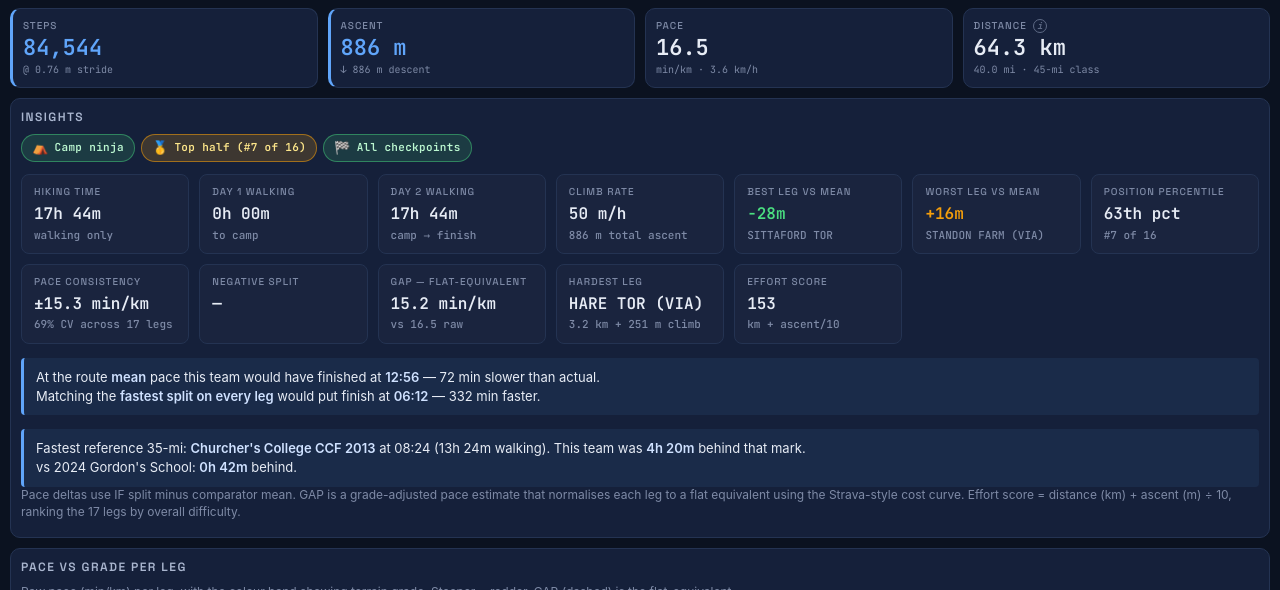
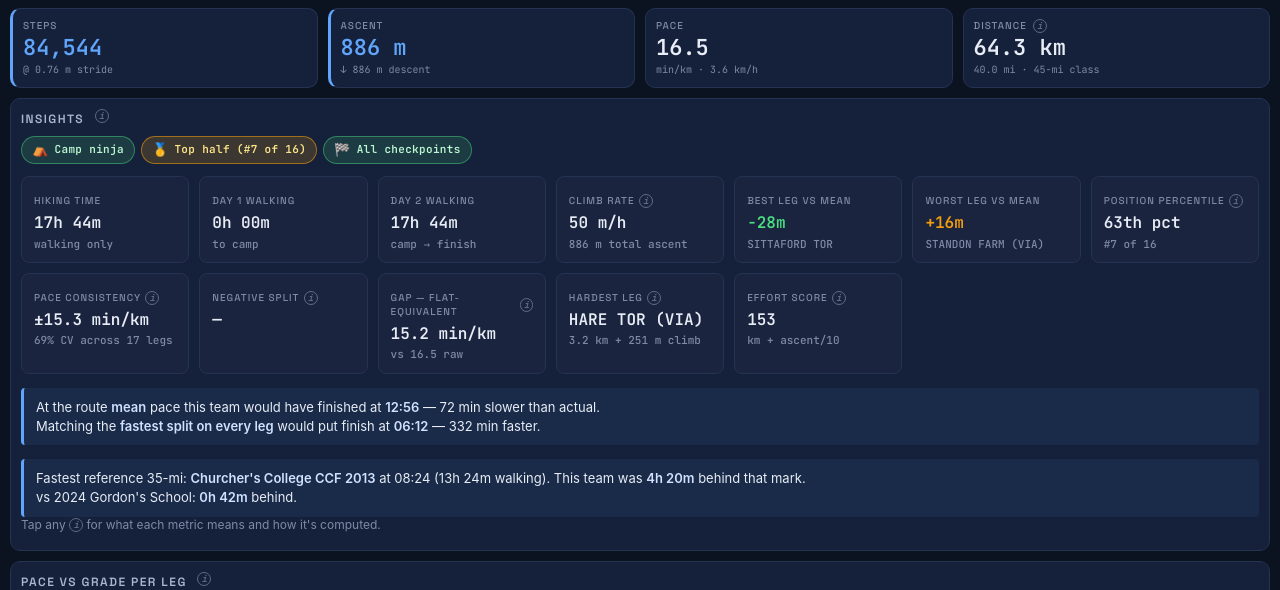
Before and after one commit to j3brns/tentors26, a website: page site/index.html in a window 1280 px wide. Shown: the part 362-952 px from the top of the page. Drawn offline with Linux system fonts and the light colour scheme.

Commit message:
ui: i-explainer popovers on technical metrics (#29)
Generalise the popover system: a single INFO_EXPLAINERS registry keyed
by data-info-key, and any element with class info-btn auto-wires.
Closes any open popover when another opens or on Escape / outside click.

Add 'i' buttons next to every technical or jargon-y metric:
  Distance (Haversine), Climb rate, Position percentile,
  Pace consistency, Negative split, GAP, Hardest leg, Effort score,
  Achievements (criteria), Pace vs grade card heading.

Each explainer covers what the number means and how it was computed,
so a casual reader can decode the dashboard without docs.

Co-authored-by: Claude <noreply@anthropic.com>

```diff
--- a/site/app.js
+++ b/site/app.js
@@ -521,15 +521,54 @@ function renderInsights(data) {
   }
 }
 
+// Explainer popover content keyed by data-info-key. Plain HTML strings.
+const INFO_EXPLAINERS = {
+  distance: `<strong>Haversine straight-line</strong> between consecutive checkpoint coordinates. Actual walked distance on Dartmoor is typically 10–15% greater (terrain, bog avoidance, navigation lines), so a 35-mi official route reads as ~40 mi straight-line.`,
+  gap: `<strong>Grade-Adjusted Pace.</strong> Your raw pace for each leg is divided by a Strava-style cost multiplier that reflects how much harder the terrain made it: ~1.24 at +5% grade, 1.61 at +10%. The result is a flat-equivalent pace — what you would have walked on level ground at the same effort. The card-level GAP shown here is distance-weighted across all reached legs.`,
+  effort: `<strong>Effort score = distance (km) + ascent (m) ÷ 10.</strong> A 100 m climb is treated as roughly equivalent to 1 km of flat walking. Lets us rank legs and full routes by combined exertion. The hardest leg shown above is the leg with the highest effort number.`,
+  consistency: `<strong>Pace consistency.</strong> Standard deviation of per-leg pace (min/km) across all reached legs, with the coefficient of variation (CV = stddev ÷ mean) shown alongside. Lower numbers mean a steadier walker. Endurance coaches typically aim for CV under 15% on long-form events.`,
+  negSplit: `<strong>Negative split.</strong> Day-2 average pace minus day-1 average pace (after the 11h overnight rest is stripped out). Negative means day 2 was faster — a marker of pacing discipline and recovery.`,
+  percentile: `Where the team finished relative to all teams on this route. <strong>90th percentile</strong> means top 10%. Computed from final rank ÷ total teams.`,
+  climb: `<strong>Climb rate</strong> = total ascent metres ÷ walking hours. Roughly comparable across routes regardless of distance — a useful "how hard was the up?" measure.`,
+  hardest: `Leg with the highest <strong>effort score</strong> (distance + ascent/10). The headline number combines the leg's length and its uphill metres into one ranking.`,
+  achievements: `Auto-derived from the data on this page. Criteria:<br/>🚀 Negative splitter — day-2 pace < day-1.<br/>⛰️ Hill killer — beat the comparator mean on at least half of the legs with grade ≥ +5%.<br/>🎯 Consistent — pace CV under 25%.<br/>⛺ Camp ninja — camp→Willsworthy split below comparator mean.<br/>🥇 Top half — final rank ≤ midpoint.<br/>🏁 All checkpoints — reached every checkpoint on the route.`,
+  paceVsGrade: `Each row is a leg between checkpoints. The bar's <strong>length</strong> is your raw pace (min/km). The bar's <strong>colour</strong> tracks the leg's grade — cooler blue for downhill, amber to red as the climb steepens. The white tick marks <strong>GAP</strong>: where the bar would end if the same effort were applied on flat ground. A long bar with a tick far to the left = you were actually fast for the terrain.`,
+  whatIf: `Sums comparator splits across all legs (mean and fastest), adds the start time and an 11h overnight, and projects the resulting wall-clock finish. Helpful for asking "if we matched the field" or "if we matched the leader on every leg".`,
+  historical: `Hand-curated reference from past Ten Tors 35-mi events (Churcher's 2011/2013, Gordon's 2024). Walking minutes are computed by subtracting the 11h overnight from the wall-clock Sunday finish.`
+};
+
 function setupInfoPopovers() {
-  const btn = document.getElementById('distanceInfoBtn');
-  const pop = document.getElementById('distanceInfoPop');
-  if (!btn || !pop || btn.dataset.wired) return;
-  btn.dataset.wired = '1';
-  const toggle = (e) => { e?.stopPropagation(); pop.hidden = !pop.hidden; };
-  btn.addEventListener('click', toggle);
-  document.addEventListener('click', (e) => { if (!pop.hidden && !pop.contains(e.target) && e.target !== btn) pop.hidden = true; });
-  document.addEventListener('keydown', (e) => { if (e.key === 'Escape') pop.hidden = true; });
+  const btns = document.querySelectorAll('.info-btn');
+  const closeAll = () => document.querySelectorAll('.info-pop').forEach(p => p.hidden = true);
+  for (const btn of btns) {
+    if (btn.dataset.wired) continue;
+    btn.dataset.wired = '1';
+    const key = btn.dataset.infoKey;
+    let pop = btn.nextElementSibling;
+    if (!pop || !pop.classList.contains('info-pop')) {
+      // Create on demand if HTML didn't include one inline.
+      pop = document.createElement('div');
+      pop.className = 'info-pop';
+      pop.role = 'tooltip';
+      pop.hidden = true;
+      btn.parentNode.insertBefore(pop, btn.nextSibling);
+    }
+    if (key && INFO_EXPLAINERS[key] && !pop.dataset.populated) {
+      pop.innerHTML = INFO_EXPLAINERS[key];
+      pop.dataset.populated = '1';
+    }
+    btn.addEventListener('click', (e) => {
+      e.stopPropagation();
+      const wasHidden = pop.hidden;
+      closeAll();
+      if (wasHidden) pop.hidden = false;
+    });
+  }
+  if (!document.body.dataset.popWired) {
+    document.body.dataset.popWired = '1';
+    document.addEventListener('click', closeAll);
+    document.addEventListener('keydown', (e) => { if (e.key === 'Escape') closeAll(); });
+  }
 }
 
 // Compute per-leg metrics: split minutes, distance, ascent/descent, grade, raw
--- a/site/index.html
+++ b/site/index.html
@@ -60,41 +60,38 @@
     <div class="tile">
       <span class="tile-label">
         Distance
-        <button type="button" class="info-btn" id="distanceInfoBtn" aria-describedby="distanceInfoPop" aria-label="About this distance">i</button>
+        <button type="button" class="info-btn" data-info-key="distance" aria-label="About this distance">i</button>
       </span>
       <span class="tile-value" id="tileDistance">—</span>
       <span class="tile-sub" id="tileDistanceSub">—</span>
-      <div class="info-pop" id="distanceInfoPop" role="tooltip" hidden>
-        <strong>Haversine straight-line</strong> between consecutive checkpoint coordinates. The actual walked distance on Dartmoor is typically 10–15% greater (terrain, bog avoidance, navigation lines), so a 35-mile official route reads as ~40 mi straight-line.
-      </div>
     </div>
   </section>
 
   <section class="card insights-card" aria-labelledby="insightsHeading">
-    <h2 id="insightsHeading">Insights</h2>
+    <h2 id="insightsHeading">Insights <button type="button" class="info-btn" data-info-key="achievements" aria-label="About achievement badges">i</button></h2>
     <div id="achievements" class="achievements" aria-label="Achievement badges"></div>
     <dl class="insights">
       <div><dt>Hiking time</dt><dd id="insHiking">—</dd></div>
       <div><dt>Day 1 walking</dt><dd id="insDay1">—</dd></div>
       <div><dt>Day 2 walking</dt><dd id="insDay2">—</dd></div>
-      <div><dt>Climb rate</dt><dd id="insClimb">—</dd></div>
+      <div><dt>Climb rate <button type="button" class="info-btn" data-info-key="climb" aria-label="About climb rate">i</button></dt><dd id="insClimb">—</dd></div>
       <div><dt>Best leg vs mean</dt><dd id="insBestLeg">—</dd></div>
       <div><dt>Worst leg vs mean</dt><dd id="insWorstLeg">—</dd></div>
-      <div><dt>Position percentile</dt><dd id="insPercentile">—</dd></div>
-      <div><dt>Pace consistency</dt><dd id="insConsistency">—</dd></div>
-      <div><dt>Negative split</dt><dd id="insNegSplit">—</dd></div>
-      <div><dt>GAP — flat-equivalent</dt><dd id="insGAP">—</dd></div>
-      <div><dt>Hardest leg</dt><dd id="insHardest">—</dd></div>
-      <div><dt>Effort score</dt><dd id="insEffort">—</dd></div>
+      <div><dt>Position percentile <button type="button" class="info-btn" data-info-key="percentile" aria-label="About percentile">i</button></dt><dd id="insPercentile">—</dd></div>
+      <div><dt>Pace consistency <button type="button" class="info-btn" data-info-key="consistency" aria-label="About consistency">i</button></dt><dd id="insConsistency">—</dd></div>
+      <div><dt>Negative split <button type="button" class="info-btn" data-info-key="negSplit" aria-label="About negative split">i</button></dt><dd id="insNegSplit">—</dd></div>
+      <div><dt>GAP — flat-equivalent <button type="button" class="info-btn" data-info-key="gap" aria-label="About GAP">i</button></dt><dd id="insGAP">—</dd></div>
+      <div><dt>Hardest leg <button type="button" class="info-btn" data-info-key="hardest" aria-label="About hardest leg">i</button></dt><dd id="insHardest">—</dd></div>
+      <div><dt>Effort score <button type="button" class="info-btn" data-info-key="effort" aria-label="About effort score">i</button></dt><dd id="insEffort">—</dd></div>
     </dl>
     <div id="whatIf" class="what-if"></div>
     <div id="historicalLine" class="historical-line"></div>
-    <p class="muted">Pace deltas use IF split minus comparator mean. GAP is a grade-adjusted pace estimate that normalises each leg to a flat equivalent using the Strava-style cost curve. Effort score = distance (km) + ascent (m) ÷ 10, ranking the 17 legs by overall difficulty.</p>
+    <p class="muted">Tap any <span class="info-btn-inline">i</span> for what each metric means and how it's computed.</p>
   </section>
 
   <section class="card" aria-labelledby="gapHeading">
-    <h2 id="gapHeading">Pace vs grade per leg</h2>
-    <p class="muted">Raw pace (min/km) per leg, with the colour band showing terrain grade. Steeper = redder. GAP (dashed) is the flat-equivalent.</p>
+    <h2 id="gapHeading">Pace vs grade per leg <button type="button" class="info-btn" data-info-key="paceVsGrade" aria-label="About pace vs grade">i</button></h2>
+    <p class="muted">Bar length = raw pace (min/km), colour = grade, white tick = GAP (flat-equivalent).</p>
     <div id="gapBars" class="gap-bars"></div>
   </section>
 
--- a/site/styles.css
+++ b/site/styles.css
@@ -147,6 +147,16 @@ a { color: #93c5fd; }
   font-style: italic; cursor: pointer; opacity: 0.7;
 }
 .info-btn:hover, .info-btn:focus-visible { opacity: 1; color: var(--ink); }
+.info-btn-inline {
+  display: inline-flex; align-items: center; justify-content: center;
+  width: 14px; height: 14px; border: 1px solid currentColor; border-radius: 999px;
+  font-family: var(--font-mono); font-size: 9px; font-weight: 700; font-style: italic;
+  color: var(--muted); vertical-align: 1px; opacity: 0.7;
+}
+.insights dt { display: inline-flex; align-items: center; gap: 4px; }
+.insights > div { position: relative; }
+.insights-card h2 .info-btn { vertical-align: 4px; margin-left: 6px; }
+.card h2 .info-btn { vertical-align: 4px; margin-left: 6px; }
 .info-pop {
   position: absolute; z-index: 5; max-width: 260px;
   margin-top: 6px; padding: 10px 12px;
```
Also changed, not shown: site/index2.html (+12 -15 lines).
